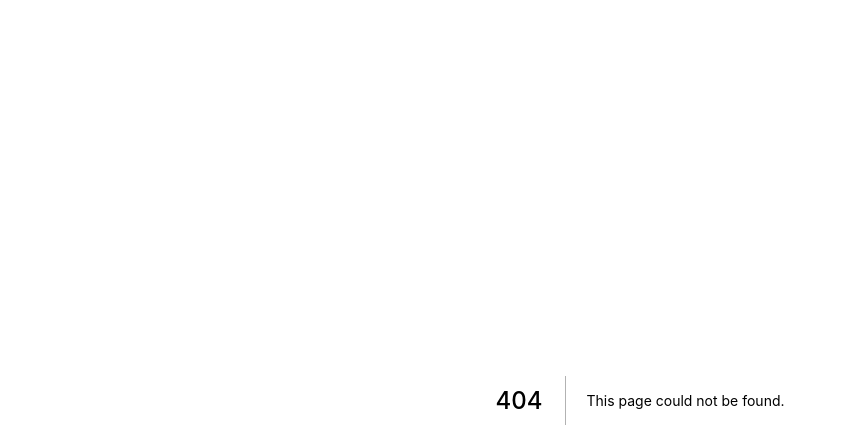
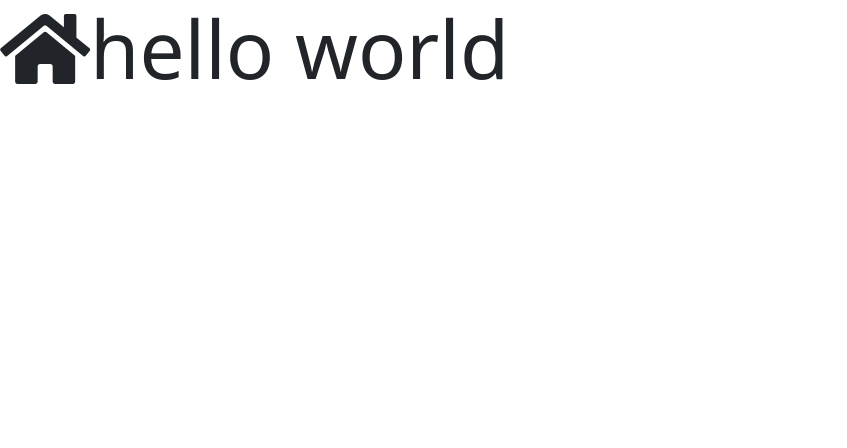
Before and after one commit to HyecheonLee/react-bootstrap, a Next.js app: page /project1 in a window 1280 px wide. Before the commit this address had no page. Shown: the top 448 px of the page, without its empty margins (0-847 px from the left). Built offline with nearby package versions, Linux system fonts and the light colour scheme.

Commit message:
git init

```diff
--- a/pages/_app.js
+++ b/pages/_app.js
@@ -1,6 +1,10 @@
 import '../styles/globals.css'
+import 'bootstrap/dist/css/bootstrap.css';
+import '@fortawesome/fontawesome-free/css/all.min.css'
+import "slick-carousel/slick/slick.css";
+import "slick-carousel/slick/slick-theme.css"
 
-function MyApp({ Component, pageProps }) {
+function MyApp({Component, pageProps}) {
   return <Component {...pageProps} />
 }
 
--- /dev/null
+++ b/pages/project1/index.jsx
@@ -0,0 +1,19 @@
+import React from 'react';
+import Head from 'next/head'
+import "slick-carousel/slick/slick.css";
+import "slick-carousel/slick/slick-theme.css"
+
+const Index = () => {
+  return (
+    <>
+      <Head>
+        <title>My first Web</title>
+      </Head>
+      <>
+        <h1 className="display-1"><i className="fas fa-home"/>hello world</h1>
+      </>
+    </>
+  );
+};
+
+export default Index;
```
Also changed, not shown: package.json (+6 -1 lines), 1 other file (tests, documents, lock files or other folders).
